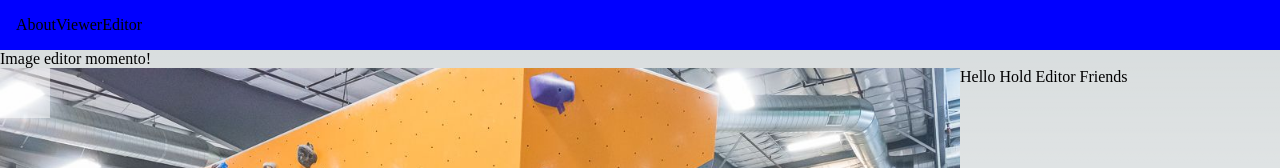
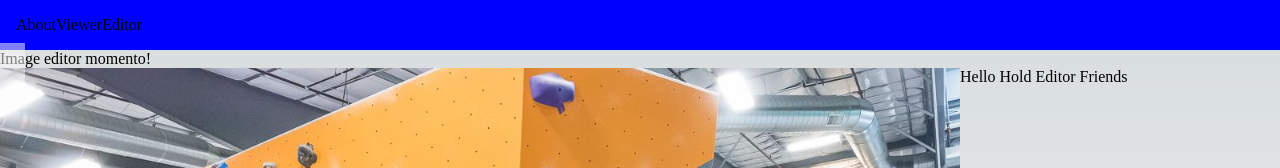
Before and after one commit to tayydev/digital-tape, a Next.js app: page /editor in a window 1280 px wide. Both pictures are taken after a click on the button "Create Object". Shown: the top 168 px of the page. Built offline with nearby package versions, Linux system fonts and the light colour scheme.

Commit message:
Aligns draggable onto center rather than top-left

```diff
--- a/src/app/editor/imageEditor.tsx
+++ b/src/app/editor/imageEditor.tsx
@@ -103,11 +103,17 @@ export default function ImageEditor(props: ImageEditorProps) {
                             position: "absolute",
                             top: `${hold.y}%`,
                             left: `${hold.x}%`,
-                            width: "50px",
-                            height: "50px",
-                            backgroundColor: "rgba(255, 255, 255, 0.5)", // Semi-transparent white box
-                            // transform: "translate(-50%, -50%)", //TODO: This is important; This centers the box at the 25% x and 25% position
+                            width: "1px",
+                            height: "1px",
                         }}>
+                            <div style={{
+                                position: "relative",
+                                width: "50px",
+                                height: "50px",
+                                backgroundColor: "rgba(255, 255, 255, 0.5)", // Semi-transparent white box
+                                transform: "translate(-50%, -50%)", // This centers the box at the hold.x% and hold.y% position
+                            }}>
+                            </div>
                         </div>
                     </Draggable>
                 ))}
```
